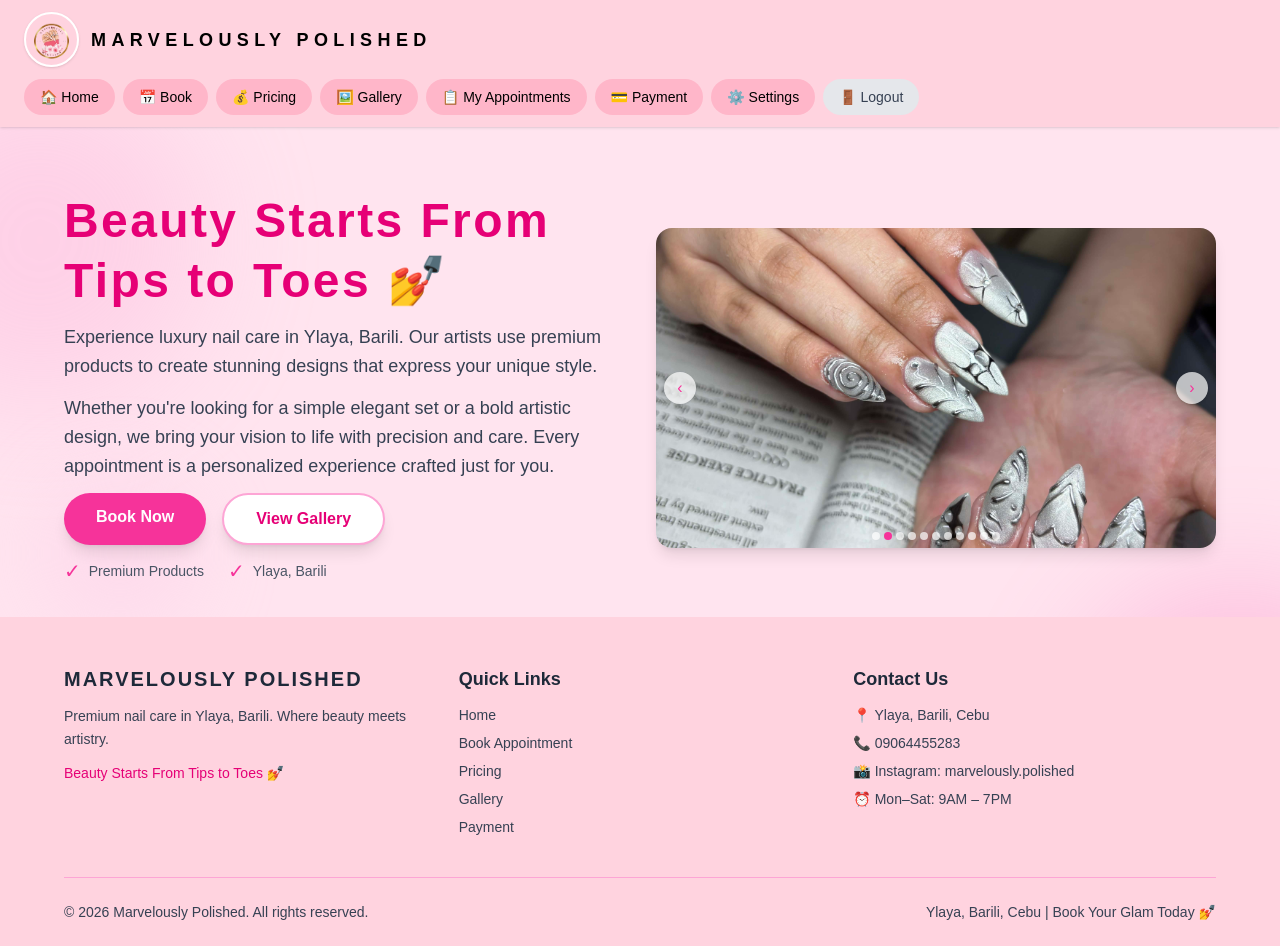
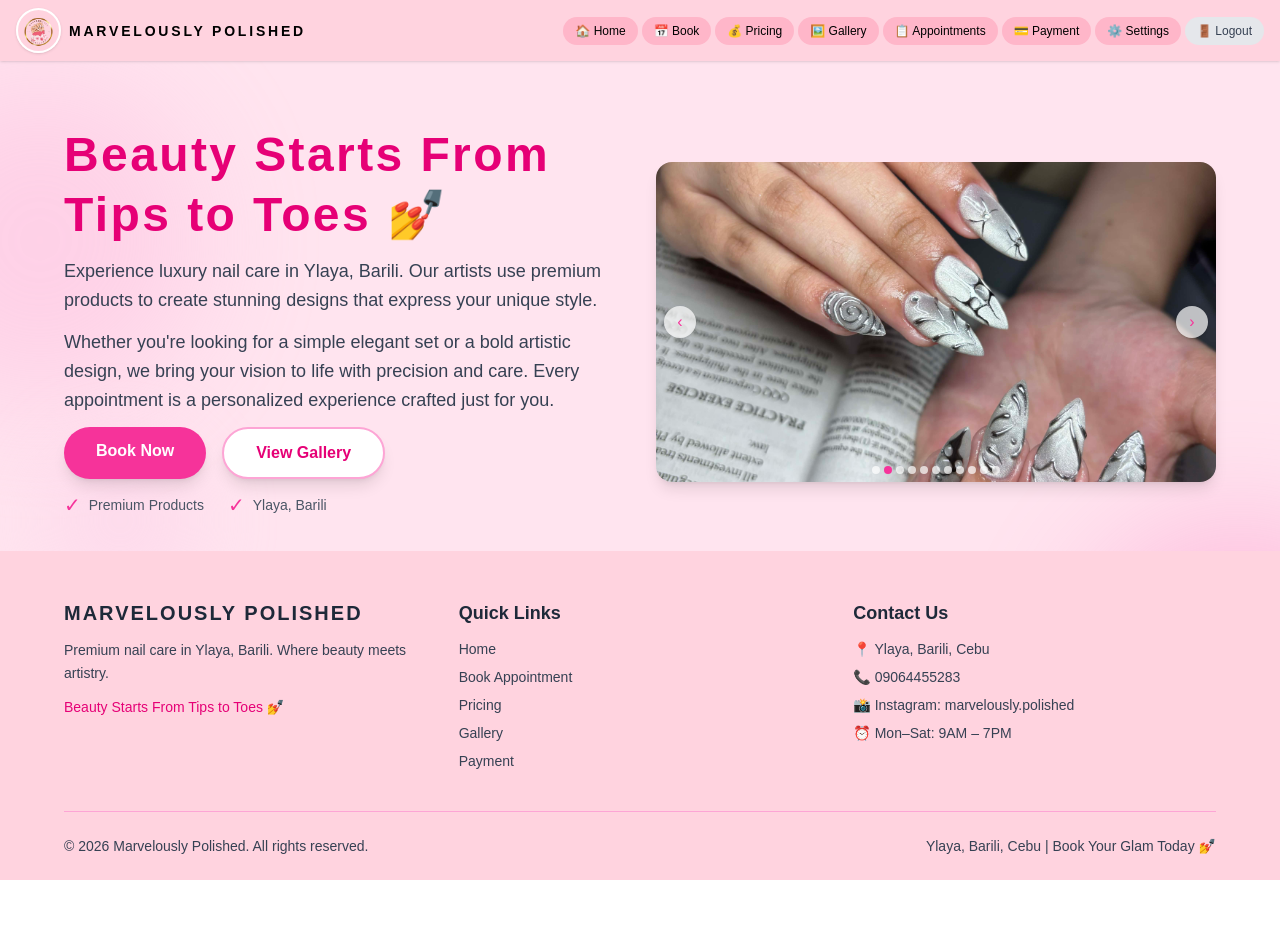
Before and after one commit to rhigovillahermosa18-star/Capstone, a Next.js app: page /homepage in a window 1280 px wide. After the commit the page ends 880 px from the top, so only its background shows below. Built offline with nearby package versions, Linux system fonts and the light colour scheme.

Commit message:
update project files

```diff
--- a/app/appointments/page.tsx
+++ b/app/appointments/page.tsx
@@ -77,20 +77,20 @@ export default function Appointments() {
       <div className="absolute bottom-10 right-[-120px] w-80 h-80 bg-pink-400 rounded-full opacity-30 blur-3xl"></div>
 
       {/* Header + Navigation */}
-      <div className="bg-[#FFD3DF] px-6 py-3 shadow-sm relative z-10 flex items-center justify-between flex-wrap gap-3">
-        <Link href="/homepage" className="flex items-center gap-3">
-          <Image src="/logo1.png" alt="Logo" width={55} height={55} className="rounded-full border-2 border-white shadow" />
-          <span className="text-black font-bold tracking-[0.3em] text-lg hidden md:block">MARVELOUSLY POLISHED</span>
+      <div className="bg-[#FFD3DF] px-4 py-2 shadow-sm relative z-10 flex items-center justify-between gap-2">
+        <Link href="/homepage" className="flex items-center gap-2 flex-shrink-0">
+          <Image src="/logo1.png" alt="Logo" width={45} height={45} className="rounded-full border-2 border-white shadow" />
+          <span className="text-black font-bold tracking-[0.2em] text-sm hidden xl:block">MARVELOUSLY POLISHED</span>
         </Link>
-        <div className="flex flex-wrap gap-2">
-          <Link href="/homepage" className="bg-[#FFB6C9] px-4 py-2 rounded-full text-black text-sm hover:bg-pink-400 transition">🏠 Home</Link>
-          <Link href="/book" className="bg-[#FFB6C9] px-4 py-2 rounded-full text-black text-sm hover:bg-pink-400 transition">📅 Book</Link>
-          <Link href="/pricing" className="bg-[#FFB6C9] px-4 py-2 rounded-full text-black text-sm hover:bg-pink-400 transition">💰 Pricing</Link>
-          <Link href="/gallery" className="bg-[#FFB6C9] px-4 py-2 rounded-full text-black text-sm hover:bg-pink-400 transition">🖼️ Gallery</Link>
-          <Link href="/appointments" className="bg-[#FFB6C9] px-4 py-2 rounded-full text-black text-sm hover:bg-pink-400 transition">📋 My Appointments</Link>
-          <Link href="/payment" className="bg-[#FFB6C9] px-4 py-2 rounded-full text-black text-sm hover:bg-pink-400 transition">💳 Payment</Link>
-          <Link href="/settings" className="bg-[#FFB6C9] px-4 py-2 rounded-full text-black text-sm hover:bg-pink-400 transition">⚙️ Settings</Link>
-          <button onClick={handleLogout} className="bg-gray-200 px-4 py-2 rounded-full text-gray-700 text-sm hover:bg-gray-300 transition">🚪 Logout</button>
+        <div className="flex items-center gap-1 flex-wrap justify-end">
+          <Link href="/homepage" className="bg-[#FFB6C9] px-3 py-1.5 rounded-full text-black text-xs hover:bg-pink-400 transition">🏠 Home</Link>
+          <Link href="/book" className="bg-[#FFB6C9] px-3 py-1.5 rounded-full text-black text-xs hover:bg-pink-400 transition">📅 Book</Link>
+          <Link href="/pricing" className="bg-[#FFB6C9] px-3 py-1.5 rounded-full text-black text-xs hover:bg-pink-400 transition">💰 Pricing</Link>
+          <Link href="/gallery" className="bg-[#FFB6C9] px-3 py-1.5 rounded-full text-black text-xs hover:bg-pink-400 transition">🖼️ Gallery</Link>
+          <Link href="/appointments" className="bg-[#FFB6C9] px-3 py-1.5 rounded-full text-black text-xs hover:bg-pink-400 transition">📋 Appointments</Link>
+          <Link href="/payment" className="bg-[#FFB6C9] px-3 py-1.5 rounded-full text-black text-xs hover:bg-pink-400 transition">💳 Payment</Link>
+          <Link href="/settings" className="bg-[#FFB6C9] px-3 py-1.5 rounded-full text-black text-xs hover:bg-pink-400 transition">⚙️ Settings</Link>
+          <button onClick={handleLogout} className="bg-gray-200 px-3 py-1.5 rounded-full text-gray-700 text-xs hover:bg-gray-300 transition">🚪 Logout</button>
         </div>
       </div>
 
--- a/app/book/page.tsx
+++ b/app/book/page.tsx
@@ -226,20 +226,20 @@ function BookContent() {
       <div className="absolute bottom-10 right-[-120px] w-80 h-80 bg-pink-400 rounded-full opacity-30 blur-3xl"></div>
 
       {/* Header + Navigation */}
-      <div className="bg-[#FFD3DF] px-6 py-3 shadow-sm relative z-10 flex items-center justify-between flex-wrap gap-3">
-        <Link href="/homepage" className="flex items-center gap-3">
-          <Image src="/logo1.png" alt="Logo" width={55} height={55} className="rounded-full border-2 border-white shadow" />
-          <span className="text-black font-bold tracking-[0.3em] text-lg hidden md:block">MARVELOUSLY POLISHED</span>
+      <div className="bg-[#FFD3DF] px-4 py-2 shadow-sm relative z-10 flex items-center justify-between gap-2">
+        <Link href="/homepage" className="flex items-center gap-2 flex-shrink-0">
+          <Image src="/logo1.png" alt="Logo" width={45} height={45} className="rounded-full border-2 border-white shadow" />
+          <span className="text-black font-bold tracking-[0.2em] text-sm hidden xl:block">MARVELOUSLY POLISHED</span>
         </Link>
-        <div className="flex flex-wrap gap-2">
-          <Link href="/homepage" className="bg-[#FFB6C9] px-4 py-2 rounded-full text-black text-sm hover:bg-pink-400 transition">🏠 Home</Link>
-          <Link href="/book" className="bg-[#FFB6C9] px-4 py-2 rounded-full text-black text-sm hover:bg-pink-400 transition">📅 Book</Link>
-          <Link href="/pricing" className="bg-[#FFB6C9] px-4 py-2 rounded-full text-black text-sm hover:bg-pink-400 transition">💰 Pricing</Link>
-          <Link href="/gallery" className="bg-[#FFB6C9] px-4 py-2 rounded-full text-black text-sm hover:bg-pink-400 transition">🖼️ Gallery</Link>
-          <Link href="/appointments" className="bg-[#FFB6C9] px-4 py-2 rounded-full text-black text-sm hover:bg-pink-400 transition">📋 My Appointments</Link>
-          <Link href="/payment" className="bg-[#FFB6C9] px-4 py-2 rounded-full text-black text-sm hover:bg-pink-400 transition">💳 Payment</Link>
-          <Link href="/settings" className="bg-[#FFB6C9] px-4 py-2 rounded-full text-black text-sm hover:bg-pink-400 transition">⚙️ Settings</Link>
-          <button onClick={async () => { await fetch("/api/logout", { method: "POST" }); localStorage.removeItem("role"); localStorage.removeItem("user_id"); router.push("/login"); }} className="bg-gray-200 px-4 py-2 rounded-full text-gray-700 text-sm hover:bg-gray-300 transition">🚪 Logout</button>
+        <div className="flex items-center gap-1 flex-wrap justify-end">
+          <Link href="/homepage" className="bg-[#FFB6C9] px-3 py-1.5 rounded-full text-black text-xs hover:bg-pink-400 transition">🏠 Home</Link>
+          <Link href="/book" className="bg-[#FFB6C9] px-3 py-1.5 rounded-full text-black text-xs hover:bg-pink-400 transition">📅 Book</Link>
+          <Link href="/pricing" className="bg-[#FFB6C9] px-3 py-1.5 rounded-full text-black text-xs hover:bg-pink-400 transition">💰 Pricing</Link>
+          <Link href="/gallery" className="bg-[#FFB6C9] px-3 py-1.5 rounded-full text-black text-xs hover:bg-pink-400 transition">🖼️ Gallery</Link>
+          <Link href="/appointments" className="bg-[#FFB6C9] px-3 py-1.5 rounded-full text-black text-xs hover:bg-pink-400 transition">📋 Appointments</Link>
+          <Link href="/payment" className="bg-[#FFB6C9] px-3 py-1.5 rounded-full text-black text-xs hover:bg-pink-400 transition">💳 Payment</Link>
+          <Link href="/settings" className="bg-[#FFB6C9] px-3 py-1.5 rounded-full text-black text-xs hover:bg-pink-400 transition">⚙️ Settings</Link>
+          <button onClick={async () => { await fetch("/api/logout", { method: "POST" }); localStorage.removeItem("role"); localStorage.removeItem("user_id"); router.push("/login"); }} className="bg-gray-200 px-3 py-1.5 rounded-full text-gray-700 text-xs hover:bg-gray-300 transition">🚪 Logout</button>
         </div>
       </div>
 
--- a/app/gallery/page.tsx
+++ b/app/gallery/page.tsx
@@ -13,20 +13,20 @@ export default function Gallery() {
       <div className="absolute top-1/2 left-10 w-40 h-40 bg-pink-200 rounded-full opacity-40 blur-2xl"></div>
 
       {/* Header + Navigation */}
-      <div className="bg-[#FFD3DF] px-6 py-3 shadow-sm relative z-10 flex items-center justify-between flex-wrap gap-3">
-        <Link href="/homepage" className="flex items-center gap-3">
-          <Image src="/logo1.png" alt="Logo" width={55} height={55} className="rounded-full border-2 border-white shadow" />
-          <span className="text-black font-bold tracking-[0.3em] text-lg hidden md:block">MARVELOUSLY POLISHED</span>
+      <div className="bg-[#FFD3DF] px-4 py-2 shadow-sm relative z-10 flex items-center justify-between gap-2">
+        <Link href="/homepage" className="flex items-center gap-2 flex-shrink-0">
+          <Image src="/logo1.png" alt="Logo" width={45} height={45} className="rounded-full border-2 border-white shadow" />
+          <span className="text-black font-bold tracking-[0.2em] text-sm hidden xl:block">MARVELOUSLY POLISHED</span>
         </Link>
-        <div className="flex flex-wrap gap-2">
-          <Link href="/homepage" className="bg-[#FFB6C9] px-4 py-2 rounded-full text-black text-sm hover:bg-pink-400 transition">🏠 Home</Link>
-          <Link href="/book" className="bg-[#FFB6C9] px-4 py-2 rounded-full text-black text-sm hover:bg-pink-400 transition">📅 Book</Link>
-          <Link href="/pricing" className="bg-[#FFB6C9] px-4 py-2 rounded-full text-black text-sm hover:bg-pink-400 transition">💰 Pricing</Link>
-          <Link href="/gallery" className="bg-[#FFB6C9] px-4 py-2 rounded-full text-black text-sm hover:bg-pink-400 transition">🖼️ Gallery</Link>
-          <Link href="/appointments" className="bg-[#FFB6C9] px-4 py-2 rounded-full text-black text-sm hover:bg-pink-400 transition">📋 My Appointments</Link>
-          <Link href="/payment" className="bg-[#FFB6C9] px-4 py-2 rounded-full text-black text-sm hover:bg-pink-400 transition">💳 Payment</Link>
-          <Link href="/settings" className="bg-[#FFB6C9] px-4 py-2 rounded-full text-black text-sm hover:bg-pink-400 transition">⚙️ Settings</Link>
-          <Link href="/login" onClick={() => localStorage.removeItem("role")} className="bg-gray-200 px-4 py-2 rounded-full text-gray-700 text-sm hover:bg-gray-300 transition">🚪 Logout</Link>
+        <div className="flex items-center gap-1 flex-wrap justify-end">
+          <Link href="/homepage" className="bg-[#FFB6C9] px-3 py-1.5 rounded-full text-black text-xs hover:bg-pink-400 transition">🏠 Home</Link>
+          <Link href="/book" className="bg-[#FFB6C9] px-3 py-1.5 rounded-full text-black text-xs hover:bg-pink-400 transition">📅 Book</Link>
+          <Link href="/pricing" className="bg-[#FFB6C9] px-3 py-1.5 rounded-full text-black text-xs hover:bg-pink-400 transition">💰 Pricing</Link>
+          <Link href="/gallery" className="bg-[#FFB6C9] px-3 py-1.5 rounded-full text-black text-xs hover:bg-pink-400 transition">🖼️ Gallery</Link>
+          <Link href="/appointments" className="bg-[#FFB6C9] px-3 py-1.5 rounded-full text-black text-xs hover:bg-pink-400 transition">📋 Appointments</Link>
+          <Link href="/payment" className="bg-[#FFB6C9] px-3 py-1.5 rounded-full text-black text-xs hover:bg-pink-400 transition">💳 Payment</Link>
+          <Link href="/settings" className="bg-[#FFB6C9] px-3 py-1.5 rounded-full text-black text-xs hover:bg-pink-400 transition">⚙️ Settings</Link>
+          <Link href="/login" onClick={() => localStorage.removeItem("role")} className="bg-gray-200 px-3 py-1.5 rounded-full text-gray-700 text-xs hover:bg-gray-300 transition">🚪 Logout</Link>
         </div>
       </div>
 
--- a/app/homepage/page.tsx
+++ b/app/homepage/page.tsx
@@ -30,21 +30,20 @@ export default function Home() {
       <div className="absolute bottom-10 right-[-120px] w-80 h-80 bg-pink-400 rounded-full opacity-30 blur-3xl"></div>
       <div className="absolute top-1/2 left-10 w-40 h-40 bg-pink-200 rounded-full opacity-40 blur-2xl"></div>
 
-      {/* Header + Navigation */}
-      <div className="bg-[#FFD3DF] px-6 py-3 shadow-sm relative z-10 flex items-center justify-between flex-wrap gap-3">
-        <Link href="/homepage" className="flex items-center gap-3">
-          <Image src="/logo1.png" alt="Logo" width={55} height={55} className="rounded-full border-2 border-white shadow" />
-          <span className="text-black font-bold tracking-[0.3em] text-lg hidden md:block">MARVELOUSLY POLISHED</span>
+      <div className="bg-[#FFD3DF] px-4 py-2 shadow-sm relative z-10 flex items-center justify-between gap-2">
+        <Link href="/homepage" className="flex items-center gap-2 flex-shrink-0">
+          <Image src="/logo1.png" alt="Logo" width={45} height={45} className="rounded-full border-2 border-white shadow" />
+          <span className="text-black font-bold tracking-[0.2em] text-sm hidden xl:block">MARVELOUSLY POLISHED</span>
         </Link>
-        <div className="flex flex-wrap gap-2">
-          <Link href="/homepage" className="bg-[#FFB6C9] px-4 py-2 rounded-full text-black text-sm hover:bg-pink-400 transition">🏠 Home</Link>
-          <Link href="/book" className="bg-[#FFB6C9] px-4 py-2 rounded-full text-black text-sm hover:bg-pink-400 transition">📅 Book</Link>
-          <Link href="/pricing" className="bg-[#FFB6C9] px-4 py-2 rounded-full text-black text-sm hover:bg-pink-400 transition">💰 Pricing</Link>
-          <Link href="/gallery" className="bg-[#FFB6C9] px-4 py-2 rounded-full text-black text-sm hover:bg-pink-400 transition">🖼️ Gallery</Link>
-          <Link href="/appointments" className="bg-[#FFB6C9] px-4 py-2 rounded-full text-black text-sm hover:bg-pink-400 transition">📋 My Appointments</Link>
-          <Link href="/payment" className="bg-[#FFB6C9] px-4 py-2 rounded-full text-black text-sm hover:bg-pink-400 transition">💳 Payment</Link>
-          <Link href="/settings" className="bg-[#FFB6C9] px-4 py-2 rounded-full text-black text-sm hover:bg-pink-400 transition">⚙️ Settings</Link>
-          <button onClick={handleLogout} className="bg-gray-200 px-4 py-2 rounded-full text-gray-700 text-sm hover:bg-gray-300 transition">🚪 Logout</button>
+        <div className="flex items-center gap-1 flex-wrap justify-end">
+          <Link href="/homepage" className="bg-[#FFB6C9] px-3 py-1.5 rounded-full text-black text-xs hover:bg-pink-400 transition">🏠 Home</Link>
+          <Link href="/book" className="bg-[#FFB6C9] px-3 py-1.5 rounded-full text-black text-xs hover:bg-pink-400 transition">📅 Book</Link>
+          <Link href="/pricing" className="bg-[#FFB6C9] px-3 py-1.5 rounded-full text-black text-xs hover:bg-pink-400 transition">💰 Pricing</Link>
+          <Link href="/gallery" className="bg-[#FFB6C9] px-3 py-1.5 rounded-full text-black text-xs hover:bg-pink-400 transition">🖼️ Gallery</Link>
+          <Link href="/appointments" className="bg-[#FFB6C9] px-3 py-1.5 rounded-full text-black text-xs hover:bg-pink-400 transition">📋 Appointments</Link>
+          <Link href="/payment" className="bg-[#FFB6C9] px-3 py-1.5 rounded-full text-black text-xs hover:bg-pink-400 transition">💳 Payment</Link>
+          <Link href="/settings" className="bg-[#FFB6C9] px-3 py-1.5 rounded-full text-black text-xs hover:bg-pink-400 transition">⚙️ Settings</Link>
+          <button onClick={handleLogout} className="bg-gray-200 px-3 py-1.5 rounded-full text-gray-700 text-xs hover:bg-gray-300 transition">🚪 Logout</button>
         </div>
       </div>
 
--- a/app/payment/page.tsx
+++ b/app/payment/page.tsx
@@ -103,20 +103,20 @@ function PaymentContent() {
       <div className="absolute bottom-10 right-[-120px] w-80 h-80 bg-pink-400 rounded-full opacity-30 blur-3xl" />
 
       {/* Header + Navigation */}
-      <div className="bg-[#FFD3DF] px-6 py-3 shadow-sm relative z-10 flex items-center justify-between flex-wrap gap-3">
-        <Link href="/homepage" className="flex items-center gap-3">
-          <Image src="/logo1.png" alt="Logo" width={55} height={55} className="rounded-full border-2 border-white shadow" />
-          <span className="text-black font-bold tracking-[0.3em] text-lg hidden md:block">MARVELOUSLY POLISHED</span>
+      <div className="bg-[#FFD3DF] px-4 py-2 shadow-sm relative z-10 flex items-center justify-between gap-2">
+        <Link href="/homepage" className="flex items-center gap-2 flex-shrink-0">
+          <Image src="/logo1.png" alt="Logo" width={45} height={45} className="rounded-full border-2 border-white shadow" />
+          <span className="text-black font-bold tracking-[0.2em] text-sm hidden xl:block">MARVELOUSLY POLISHED</span>
         </Link>
-        <div className="flex flex-wrap gap-2">
-          <Link href="/homepage" className="bg-[#FFB6C9] px-4 py-2 rounded-full text-black text-sm hover:bg-pink-400 transition">🏠 Home</Link>
-          <Link href="/book" className="bg-[#FFB6C9] px-4 py-2 rounded-full text-black text-sm hover:bg-pink-400 transition">📅 Book</Link>
-          <Link href="/pricing" className="bg-[#FFB6C9] px-4 py-2 rounded-full text-black text-sm hover:bg-pink-400 transition">💰 Pricing</Link>
-          <Link href="/gallery" className="bg-[#FFB6C9] px-4 py-2 rounded-full text-black text-sm hover:bg-pink-400 transition">🖼️ Gallery</Link>
-          <Link href="/appointments" className="bg-[#FFB6C9] px-4 py-2 rounded-full text-black text-sm hover:bg-pink-400 transition">📋 My Appointments</Link>
-          <Link href="/payment" className="bg-[#FFB6C9] px-4 py-2 rounded-full text-black text-sm hover:bg-pink-400 transition">💳 Payment</Link>
-          <Link href="/settings" className="bg-[#FFB6C9] px-4 py-2 rounded-full text-black text-sm hover:bg-pink-400 transition">⚙️ Settings</Link>
-          <button onClick={async () => { await fetch("/api/logout", { method: "POST" }); localStorage.removeItem("role"); localStorage.removeItem("user_id"); router.push("/login"); }} className="bg-gray-200 px-4 py-2 rounded-full text-gray-700 text-sm hover:bg-gray-300 transition">🚪 Logout</button>
+        <div className="flex items-center gap-1 flex-wrap justify-end">
+          <Link href="/homepage" className="bg-[#FFB6C9] px-3 py-1.5 rounded-full text-black text-xs hover:bg-pink-400 transition">🏠 Home</Link>
+          <Link href="/book" className="bg-[#FFB6C9] px-3 py-1.5 rounded-full text-black text-xs hover:bg-pink-400 transition">📅 Book</Link>
+          <Link href="/pricing" className="bg-[#FFB6C9] px-3 py-1.5 rounded-full text-black text-xs hover:bg-pink-400 transition">💰 Pricing</Link>
+          <Link href="/gallery" className="bg-[#FFB6C9] px-3 py-1.5 rounded-full text-black text-xs hover:bg-pink-400 transition">🖼️ Gallery</Link>
+          <Link href="/appointments" className="bg-[#FFB6C9] px-3 py-1.5 rounded-full text-black text-xs hover:bg-pink-400 transition">📋 Appointments</Link>
+          <Link href="/payment" className="bg-[#FFB6C9] px-3 py-1.5 rounded-full text-black text-xs hover:bg-pink-400 transition">💳 Payment</Link>
+          <Link href="/settings" className="bg-[#FFB6C9] px-3 py-1.5 rounded-full text-black text-xs hover:bg-pink-400 transition">⚙️ Settings</Link>
+          <button onClick={async () => { await fetch("/api/logout", { method: "POST" }); localStorage.removeItem("role"); localStorage.removeItem("user_id"); router.push("/login"); }} className="bg-gray-200 px-3 py-1.5 rounded-full text-gray-700 text-xs hover:bg-gray-300 transition">🚪 Logout</button>
         </div>
       </div>
 
--- a/app/pricing/page.tsx
+++ b/app/pricing/page.tsx
@@ -15,20 +15,20 @@ export default function Pricing() {
       <div className="absolute bottom-0 left-0 w-60 h-60 bg-pink-200 rounded-full opacity-50 blur-2xl"></div>
 
       {/* Header + Navigation */}
-      <div className="bg-[#FFD3DF] px-6 py-3 shadow-sm relative z-10 flex items-center justify-between flex-wrap gap-3">
-        <Link href="/homepage" className="flex items-center gap-3">
-          <Image src="/logo1.png" alt="Logo" width={55} height={55} className="rounded-full border-2 border-white shadow" />
-          <span className="text-black font-bold tracking-[0.3em] text-lg hidden md:block">MARVELOUSLY POLISHED</span>
+      <div className="bg-[#FFD3DF] px-4 py-2 shadow-sm relative z-10 flex items-center justify-between gap-2">
+        <Link href="/homepage" className="flex items-center gap-2 flex-shrink-0">
+          <Image src="/logo1.png" alt="Logo" width={45} height={45} className="rounded-full border-2 border-white shadow" />
+          <span className="text-black font-bold tracking-[0.2em] text-sm hidden xl:block">MARVELOUSLY POLISHED</span>
         </Link>
-        <div className="flex flex-wrap gap-2">
-          <Link href="/homepage" className="bg-[#FFB6C9] px-4 py-2 rounded-full text-black text-sm hover:bg-pink-400 transition">🏠 Home</Link>
-          <Link href="/book" className="bg-[#FFB6C9] px-4 py-2 rounded-full text-black text-sm hover:bg-pink-400 transition">📅 Book</Link>
-          <Link href="/pricing" className="bg-[#FFB6C9] px-4 py-2 rounded-full text-black text-sm hover:bg-pink-400 transition">💰 Pricing</Link>
-          <Link href="/gallery" className="bg-[#FFB6C9] px-4 py-2 rounded-full text-black text-sm hover:bg-pink-400 transition">🖼️ Gallery</Link>
-          <Link href="/appointments" className="bg-[#FFB6C9] px-4 py-2 rounded-full text-black text-sm hover:bg-pink-400 transition">📋 My Appointments</Link>
-          <Link href="/payment" className="bg-[#FFB6C9] px-4 py-2 rounded-full text-black text-sm hover:bg-pink-400 transition">💳 Payment</Link>
-          <Link href="/settings" className="bg-[#FFB6C9] px-4 py-2 rounded-full text-black text-sm hover:bg-pink-400 transition">⚙️ Settings</Link>
-          <Link href="/login" onClick={() => localStorage.removeItem("role")} className="bg-gray-200 px-4 py-2 rounded-full text-gray-700 text-sm hover:bg-gray-300 transition">🚪 Logout</Link>
+        <div className="flex items-center gap-1 flex-wrap justify-end">
+          <Link href="/homepage" className="bg-[#FFB6C9] px-3 py-1.5 rounded-full text-black text-xs hover:bg-pink-400 transition">🏠 Home</Link>
+          <Link href="/book" className="bg-[#FFB6C9] px-3 py-1.5 rounded-full text-black text-xs hover:bg-pink-400 transition">📅 Book</Link>
+          <Link href="/pricing" className="bg-[#FFB6C9] px-3 py-1.5 rounded-full text-black text-xs hover:bg-pink-400 transition">💰 Pricing</Link>
+          <Link href="/gallery" className="bg-[#FFB6C9] px-3 py-1.5 rounded-full text-black text-xs hover:bg-pink-400 transition">🖼️ Gallery</Link>
+          <Link href="/appointments" className="bg-[#FFB6C9] px-3 py-1.5 rounded-full text-black text-xs hover:bg-pink-400 transition">📋 Appointments</Link>
+          <Link href="/payment" className="bg-[#FFB6C9] px-3 py-1.5 rounded-full text-black text-xs hover:bg-pink-400 transition">💳 Payment</Link>
+          <Link href="/settings" className="bg-[#FFB6C9] px-3 py-1.5 rounded-full text-black text-xs hover:bg-pink-400 transition">⚙️ Settings</Link>
+          <Link href="/login" onClick={() => localStorage.removeItem("role")} className="bg-gray-200 px-3 py-1.5 rounded-full text-gray-700 text-xs hover:bg-gray-300 transition">🚪 Logout</Link>
         </div>
       </div>
 
```
